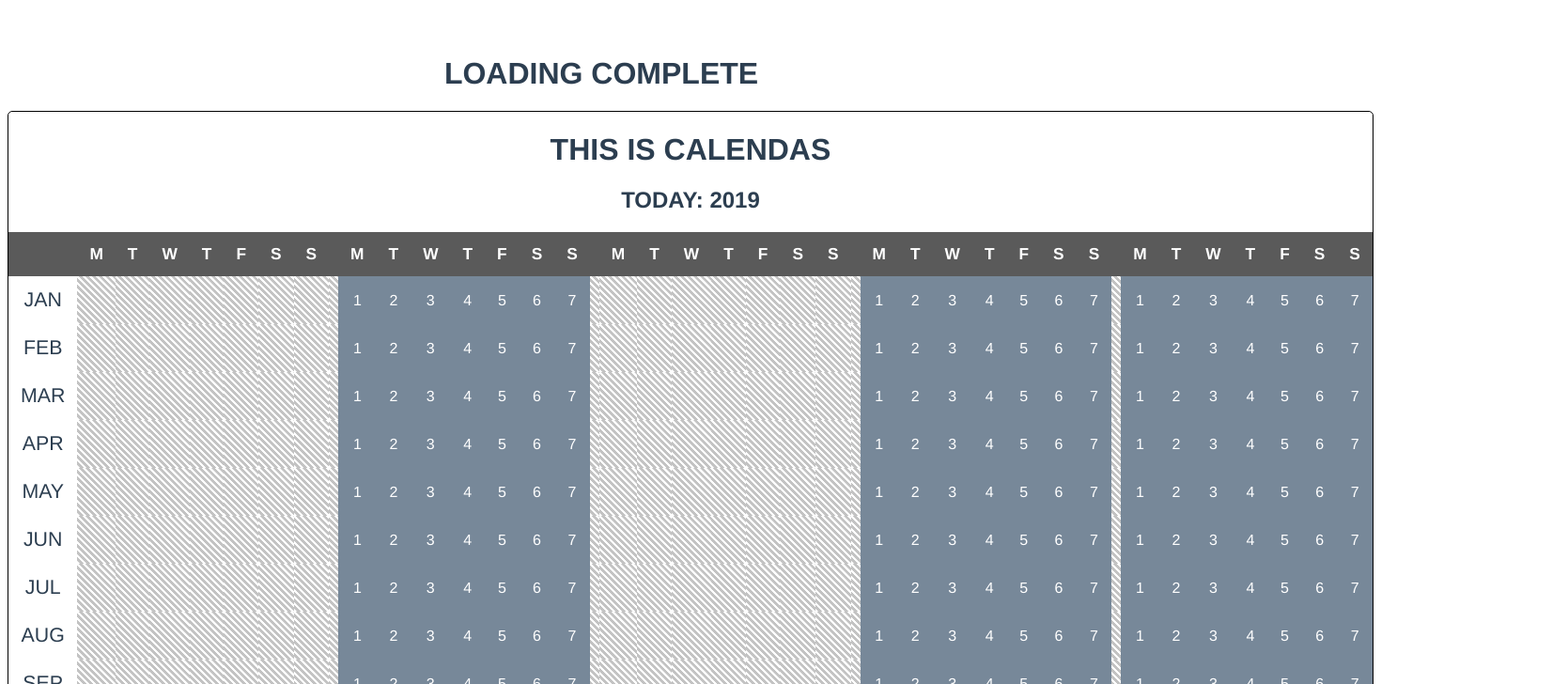
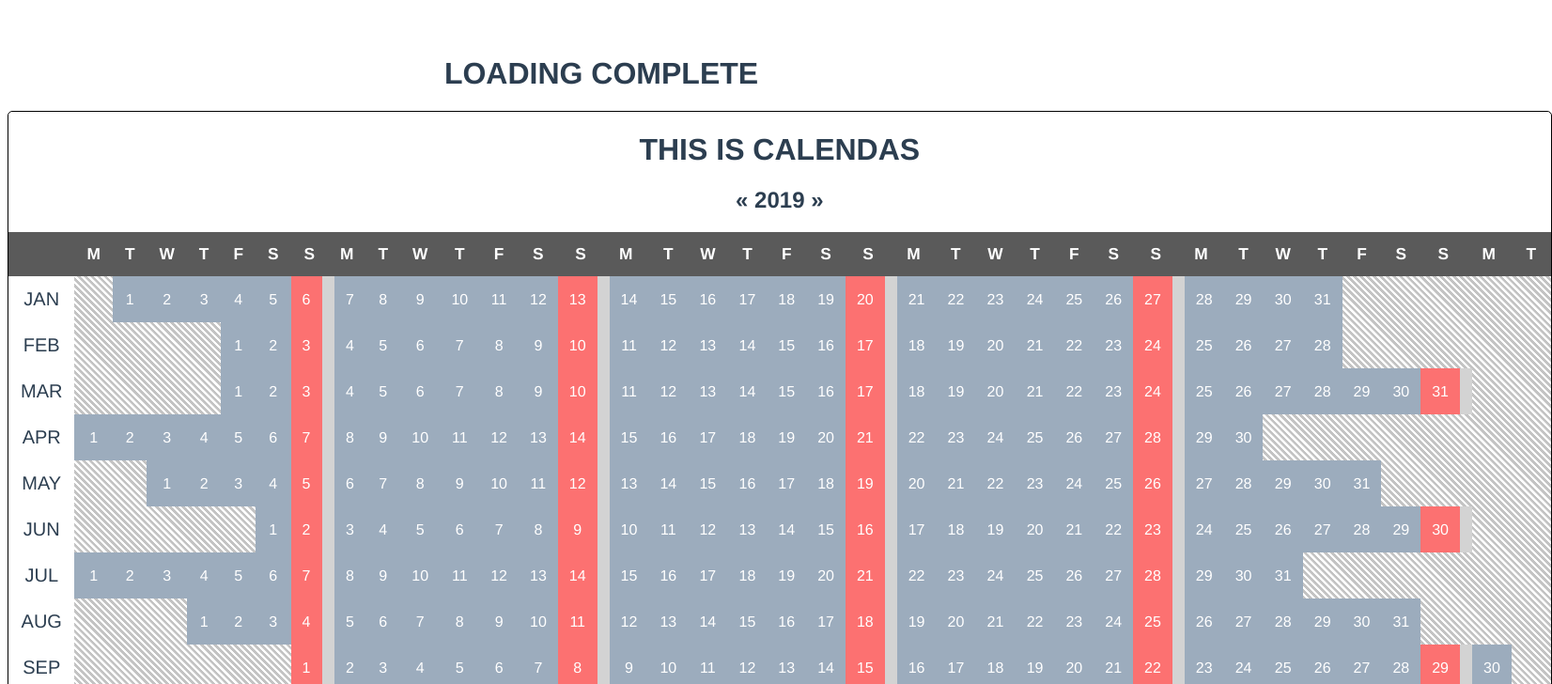
Before and after one commit to DmitryTkac/myCalendas, a Vue app: page / in a window 1280 px wide. Shown: the top 728 px of the page at 94% size, 1652 px wide, since content can reach past the window. Built offline with nearby package versions, Linux system fonts and the light colour scheme.

Commit message:
Added: -month generating system -date generating system -calendar calibrating for all years -colors for sunday and coomon days +hovers

```diff
--- a/src/components/calendar.vue
+++ b/src/components/calendar.vue
@@ -1,10 +1,10 @@
 <template>
     <div class="calendarFrame">
         <h1>THIS IS CALENDAS</h1>
-        <h2>TODAY: {{today.getFullYear()}}</h2>
+        <h2> <span v-on:click='prevYear()' class="button">«</span>  {{ customYear }} <span v-on:click='nextYear()' class="button">»</span> </h2>
         <table>
             <weekBar></weekBar>
-            <allMonth v-bind:year='today.getFullYear()'/>
+            <allMonth v-bind:year='customYear'/>
         </table>
     </div>
 </template>
@@ -21,7 +21,10 @@
 
     data() {
         return {
-            today: this.getToday()
+            today: this.getToday(),
+            customYear: this.getToday().getFullYear(),
+            eventStart: null,
+            eventEnd: null
         }
     },
 
@@ -34,6 +37,14 @@
     methods: {
         getToday: function() {
             return new Date();
+        },
+
+        nextYear: function() {
+            this.customYear++;
+        },
+
+        prevYear: function() {
+            this.customYear--;
         }
     }
 
@@ -43,10 +54,14 @@
 </script>
 
 <style >
+    .button {
+        cursor: pointer;
+    }
+
     .calendarFrame {
         border-radius: 5px;
         border: 1px solid black;
-
+        user-select: none;
         position: relative;
         display: inline-block;
         margin: auto;
@@ -56,7 +71,8 @@
 
     table {
         border-collapse: collapse;
-        user-select: none;
+
+        background: repeating-linear-gradient(45deg, transparent, transparent 2px,#80808078 2.5px,#80808078 5px    )
     }
 
     #jan {
--- a/src/components/calendarParts/allMonth.vue
+++ b/src/components/calendarParts/allMonth.vue
@@ -1,6 +1,13 @@
 <template>
     <tbody>
-        <month v-bind:key="i" v-for="i in 12" v-bind:month='i'/>
+
+        <month
+        v-bind:key="i.id"
+        v-for="i in 12"
+        v-bind:month='i'
+        v-bind:year='year'
+        v-bind:spacing='configureSpacing(i)'
+        />
     </tbody>
 </template>
 
@@ -13,10 +20,27 @@
     },
 
     props: {
-        year: Number
+        year: Number,
 
-        //monthDayCount: JAN: 31, FEB: 28 |>4 29, MAR: 31, APR: 30, MAY: 31, JUN: 30, JUL: 31
-        //               AUG: 31, SEP: 30, OCT: 31, NOV: 30, DEC: 31
+
+    },
+
+    methods: {
+        configureSpacing: function(month) {
+            let spacing = new Date(this.year, month-1, 1).getDay()-1;
+            if (spacing == -1) {
+                return 6;
+            }
+            return spacing;
+        }
+    },
+
+    date() {
+        return {
+
+            //monthDayCount: JAN: 31, FEB: 28 |>4 29, MAR: 31, APR: 30, MAY: 31, JUN: 30, JUL: 31
+            //               AUG: 31, SEP: 30, OCT: 31, NOV: 30, DEC: 31
+        }
     }
 }
 </script>
--- a/src/components/calendarParts/calendarBlock.vue
+++ b/src/components/calendarParts/calendarBlock.vue
@@ -1,5 +1,8 @@
 <template>
-    <td v-if="type == 'day'" class="day">
+    <td v-if="type == 'day' && date.getDay()==0" id="sunday" class="day">
+        {{ value }}
+    </td>
+    <td v-else-if="type == 'day'" class="day">
         {{ value }}
     </td>
     <td v-else-if="type == 'void'" class="void">
@@ -12,6 +15,9 @@
         {{ value }}
     </td>
     <th v-else-if="type == 'week'" class="week">
+        {{ value }}
+    </th>
+    <th v-else-if="type == 'weekS'" class="weekS">
         {{ value }}
     </th>
     <th v-else-if="type == 'weekSpace'" class="weekSpace">
@@ -28,7 +34,8 @@
 
     props: {
         type: String, //Month, weekMonth, week, weekSpace, space, day, void
-        value: [String, Number]
+        value: [String, Number],
+        date: Object
     }
 
 }
@@ -36,13 +43,31 @@
 
 <style>
     .void {
-        background: repeating-linear-gradient(45deg, transparent, transparent 2px,#80808078 2.5px,#80808078 5px    )
+
+    }
+
+    #sunday {
+        border: solid;
+        border-right-width: 13px;
+        border-top: hidden;
+        border-bottom: hidden;
+        border-left: hidden;
+        border-right-color: lightgrey;
+        background: rgb(252, 113, 113);
+    }
+
+    #sunday:hover{
+        background: rgb(255, 157, 157);
     }
 
     .day {
-        background: lightslategray;
-        padding: 13px;
+        background: rgb(156, 172, 189);
+        padding: 12px;
         color: white;
+    }
+
+    .day:hover{
+        background: rgb(202, 202, 202);
     }
 
     .week {
@@ -52,9 +77,17 @@
         color: white;
     }
 
+    .weekS {
+        background: #5a5a5a;
+        padding: 13px;
+        font-size: 13pt;
+        color: white;
+    }
+
     .month {
-        font-size: 16pt;
+        font-size: 15pt;
         padding: 13px;
+        background: white;
     }
 
     .weekSpace {
--- a/src/components/calendarParts/month.vue
+++ b/src/components/calendarParts/month.vue
@@ -1,29 +1,35 @@
 <template>
     <tr>
+
         <calendarBlock type="month" v-bind:value="monthList[month-1]"/>
-
-        <calendarBlock type="void" v-bind:key="i" v-for="i in 7" v-bind:value='i'/>
-        <calendarBlock type="space"/>
-        <calendarBlock type="day" v-bind:key="i" v-for="i in 7" v-bind:value='i'/>
-        <calendarBlock type="space"/>
-        <calendarBlock type="void" v-bind:key="i" v-for="i in 7" v-bind:value='i'/>
-        <calendarBlock type="space"/>
-        <calendarBlock type="day" v-bind:key="i" v-for="i in 7" v-bind:value='i'/>
-        <calendarBlock type="space"/>
-        <calendarBlock type="day" v-bind:key="i" v-for="i in 7" v-bind:value='i'/>
+        <calendarBlock type="space" v-bind:key="i.id" v-for="i in spacing"/>
+        <calendarBlock type="day"
+            v-bind:key="i.id"
+            v-for="i in (new Date(year, month, 0).getDate())"
+            v-bind:value='i'
+            v-bind:date='new Date(year, month-1, i)'/>
+        <calendarBlock type="space" v-bind:key="i.id" v-for="i in 37-spacing-(new Date(year, month, 0).getDate())"/>
     </tr>
 </template>
 
 <script>
+//REMEMBER: new Date()
+
 import calendarBlock from './calendarBlock.vue';
 
 export default {
     name: "month",
     props: {
-        month: String
+        month: Number,
+        year: Number,
+        spacing: Number //IF SPACING == 6 THEN IT IS SUNDAY MY BRUDA
     },
     components: {
         calendarBlock
+    },
+
+    methods: {
+
     },
 
     data() {
@@ -35,7 +41,7 @@
                 "SEP", "OCT", "NOV",
                 "DEC"
             ],
-            jan: "TEST JAN"
+
         }
     }
 
--- a/src/components/calendarParts/weekBar.vue
+++ b/src/components/calendarParts/weekBar.vue
@@ -4,23 +4,27 @@
 
                 <calendarBlock type="weekMonth"/>
 
-                <calendarBlock type="week" v-bind:key="i" v-for="i in weekDays" v-bind:value='i'/>
+                <calendarBlock type="week" v-bind:key="i.id" v-for="i in weekDays" v-bind:value='i'/>
+                <calendarBlock type="weekS" value='S'/>
 
-                <calendarBlock type="weekSpace"/>
 
-                <calendarBlock type="week" v-bind:key="i" v-for="i in weekDays" v-bind:value='i'/>
+                <calendarBlock type="week" v-bind:key="i.id" v-for="i in weekDays" v-bind:value='i'/>
+                <calendarBlock type="week" value='S'/>
 
-                <calendarBlock type="weekSpace"/>
 
-                <calendarBlock type="week" v-bind:key="i" v-for="i in weekDays" v-bind:value='i'/>
 
-                <calendarBlock type="weekSpace"/>
+                <calendarBlock type="week" v-bind:key="i.id" v-for="i in weekDays" v-bind:value='i'/>
+                <calendarBlock type="week" value='S'/>
 
-                <calendarBlock type="week" v-bind:key="i" v-for="i in weekDays" v-bind:value='i'/>
 
-                <calendarBlock type="weekSpace"/>
+                <calendarBlock type="week" v-bind:key="i.id" v-for="i in weekDays" v-bind:value='i'/>
+                <calendarBlock type="week" value='S'/>
 
-                <calendarBlock type="week" v-bind:key="i" v-for="i in weekDays" v-bind:value='i'/>
+
+                <calendarBlock type="week" v-bind:key="i.id" v-for="i in weekDays" v-bind:value='i'/>
+                <calendarBlock type="week" value='S'/>
+
+                <calendarBlock type="week" v-bind:key="i.id" v-for="i in 2" v-bind:value='weekDays[i-1]'/>
 
             </tr>
         </thead>
@@ -42,7 +46,7 @@
     data() {
         return {
             //weekDays: ["Mon", "Tue", "Wed", "Thu", "Fri", "Sat", "Sun"]
-            weekDays: ["M", "T", "W", "T", "F", "S", "S"]
+            weekDays: ["M", "T", "W", "T", "F", "S"]
         }
     }
 }
@@ -55,15 +59,4 @@
         color: white;
 
     }
-
-    #weekPad {
-        padding: 5px;
-    }
-
-    #weekMonPad {
-
-
-        padding: 20px;
-    }
-
 </style>
```
